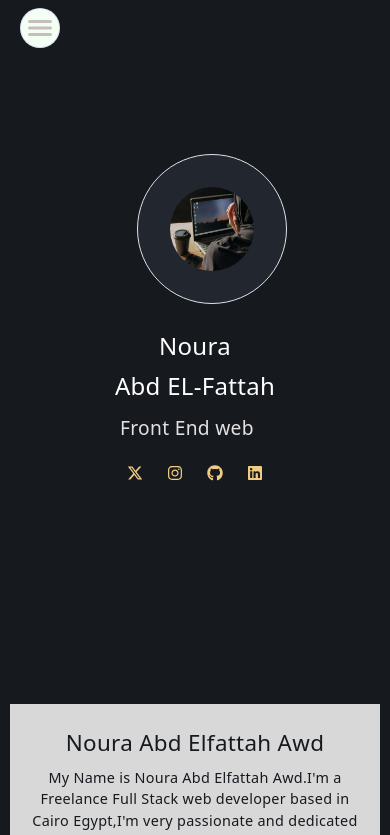
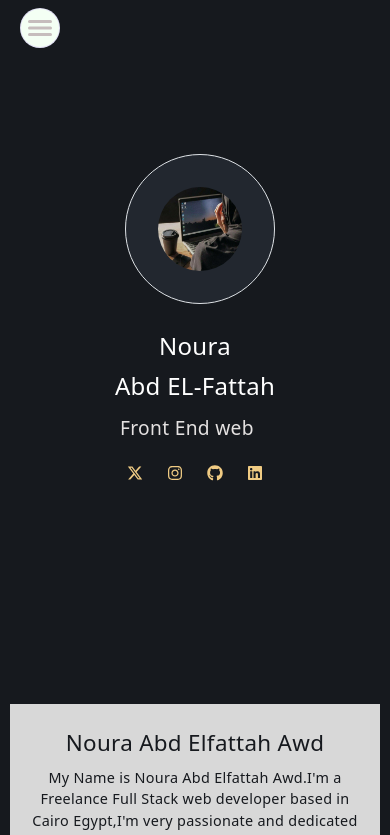
Before and after one commit to nouraabdelfattah/My_Portofolio, a React (Vite) app: page / in a window 390 px wide. Shown: the top 835 px of the page. Built offline with nearby package versions, Linux system fonts and the light colour scheme.

Commit message:
Update hero.css

```diff
--- a/src/components/2-hero/hero.css
+++ b/src/components/2-hero/hero.css
@@ -207,7 +207,7 @@ color: rgb(255, 255, 255);
     .hero-img{
         width: 150px;
         top: 40%;
-   left: 35%;
+   left: 32%;
 
 
     }
```
